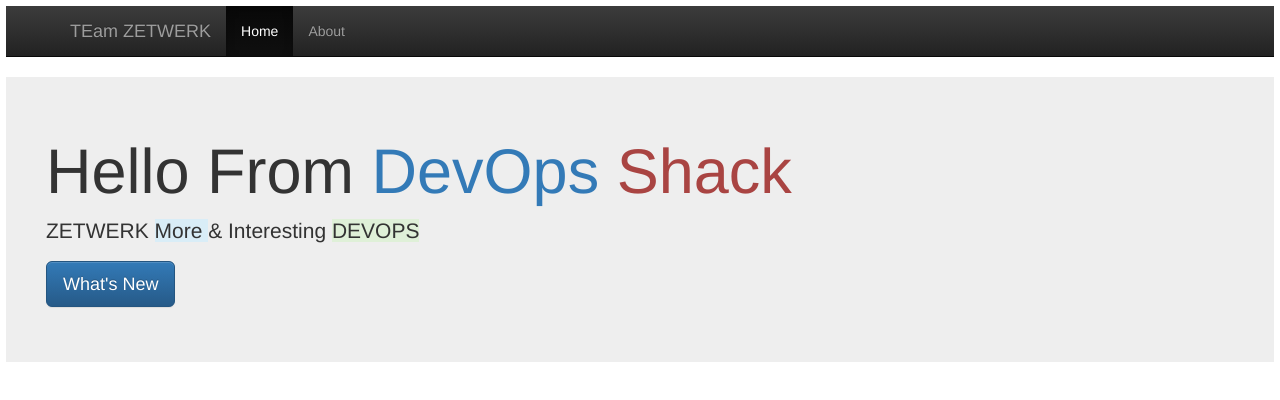
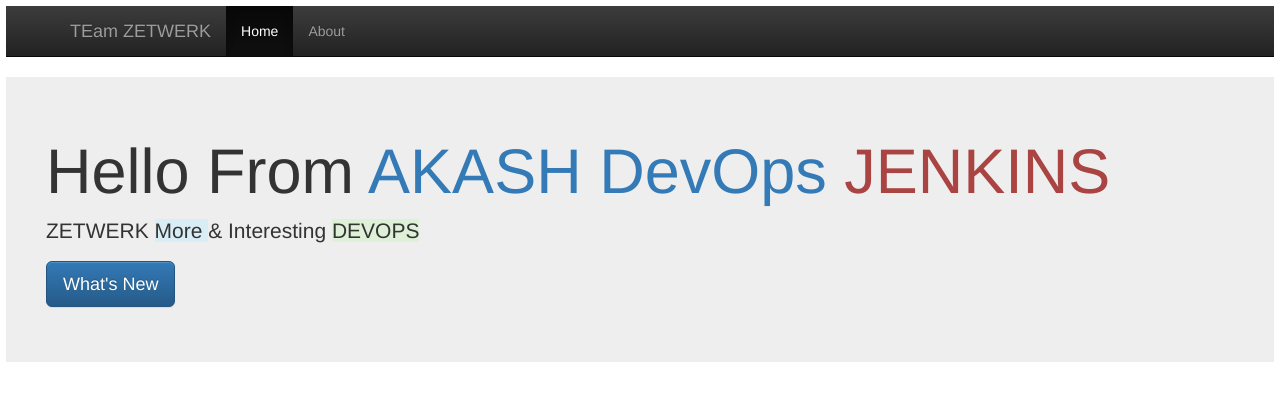
Before and after one commit to abhiman619/nodejs-app-35, a website: page index.html in a window 1280 px wide. Drawn offline with nearby package versions, Linux system fonts and the light colour scheme.

Commit message:
Update index.html

```diff
--- a/index.html
+++ b/index.html
@@ -22,7 +22,7 @@
     </div>
   </nav>
       <div class="jumbotron"  style="padding:40px;">
-        <h1> Hello From  <span class="text-primary"> DevOps </span><span class="text-danger"> Shack </span></h1>
+        <h1> Hello From  <span class="text-primary"> AKASH DevOps </span><span class="text-danger"> JENKINS </span></h1>
         <p> ZETWERK  <span class="bg-info"> More </span> & Interesting <span class="bg-success"> DEVOPS </span></p>
         <p><a class="btn btn-primary btn-lg" href="#" role="button">What's New</a></p>
       </div>
```
